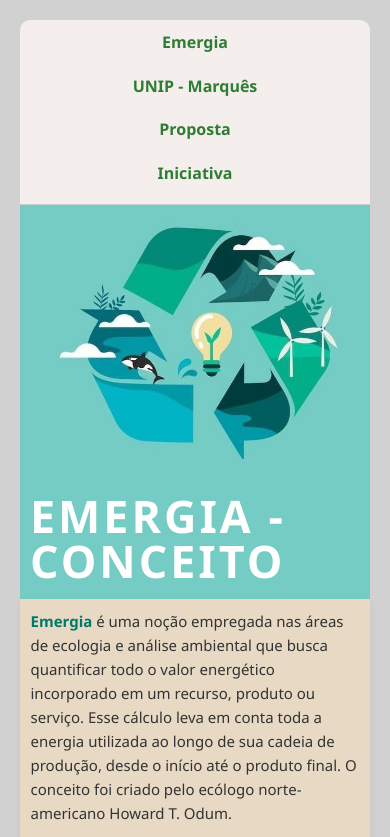
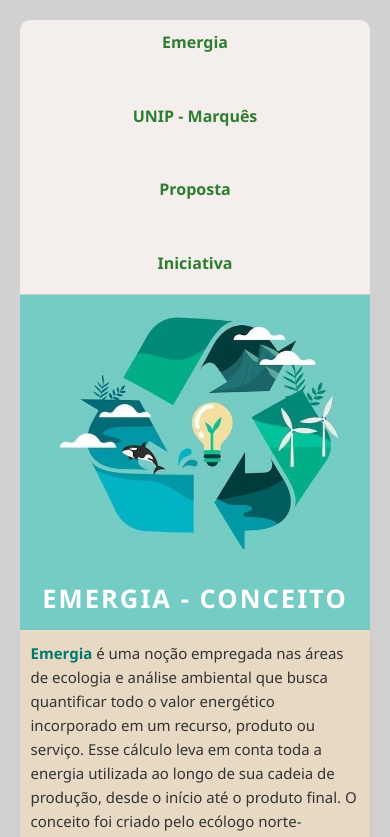
Before and after one commit to iniV2k/APS-1-SEM, a plain HTML site: page index.html in a window 390 px wide. Shown: the top 837 px of the page. Drawn offline with Linux system fonts and the light colour scheme.

Commit message:
correções e melhorias feitas

```diff
--- a/CSS/campus.css
+++ b/CSS/campus.css
@@ -1,10 +1,11 @@
+/* RESET */
 * {
     margin: 0;
     padding: 0;
     box-sizing: border-box;
 }
 
-/* ESTILOS DO BODY */
+/* BODY */
 body {
     font-family: 'Segoe UI', Tahoma, Geneva, Verdana, sans-serif;
     line-height: 1.6;
@@ -13,7 +14,7 @@ body {
     padding: 20px;
 }
 
-/* Container com imagem e texto lado a lado */
+/* CONTAINER COM IMAGEM E TEXTO */
 .header-container {
     display: flex;
     align-items: center;
@@ -25,7 +26,7 @@ body {
     flex-wrap: wrap;
 }
 
-/* Imagem do banner (logo UNIP) */
+/* IMAGEM DO BANNER */
 .header-image {
     max-width: 40%;
     height: auto;
@@ -34,7 +35,7 @@ body {
     padding: 10px;
 }
 
-/* Texto ao lado da imagem */
+/* TEXTO DO CABEÇALHO */
 .header-text {
     color: white;
     display: flex;
@@ -51,48 +52,12 @@ body {
     line-height: 1.2;
 }
 
-/* NAVBAR */
-nav {
-    background-color: #f4efec;
-    padding: 10px 0;
-    border-bottom: 1px solid #ccc;
-    margin-bottom: 0;
-}
-
-nav ul {
-    display: flex;
-    justify-content: center;
-    align-items: center;
-    list-style: none;
-    gap: 40px;
-    padding: 0;
-    margin: 0;
-}
-
-nav ul li a {
-    text-decoration: none;
-    font-weight: bold;
-    font-size: 1rem;
-    transition: color 0.3s ease;
-}
-
-nav ul li:nth-child(1) a,
-nav ul li:nth-child(2) a,
-nav ul li:nth-child(3) a,
-nav ul li:nth-child(4) a {
-    color: #2e7d32;
-}
-
-nav ul li a:hover {
-    opacity: 0.7;
-}
-
 /* CONTEÚDO PRINCIPAL */
 main {
     background-color: #e7d9c4;
     padding: 25px;
     border-radius: 12px;
-    box-shadow: 0 2px 8px rgba(0,0,0,0.05);
+    box-shadow: 0 2px 8px rgba(0, 0, 0, 0.05);
 }
 
 h1, h2 {
@@ -136,7 +101,7 @@ strong {
     margin: 30px auto;
     overflow: hidden;
     border-radius: 10px;
-    box-shadow: 0 4px 10px rgba(0,0,0,0.2);
+    box-shadow: 0 4px 10px rgba(0, 0, 0, 0.2);
     background: #fff;
 }
 
@@ -170,6 +135,7 @@ strong {
     box-shadow: 0 4px 6px rgba(0, 150, 136, 0.3);
 }
 
+/* BOTÕES DO CARROSSEL */
 .carousel-btn {
     position: absolute;
     top: 50%;
@@ -202,7 +168,7 @@ strong {
     outline: 2px solid #004d40;
 }
 
-/* responsividade */
+/* RESPONSIVIDADE */
 @media (max-width: 768px) {
     .header-container {
         flex-direction: column;
@@ -265,7 +231,7 @@ strong {
     }
 }
 
-/* footer */
+/* FOOTER */
 footer {
     background-color: #b2dfdb;
     padding: 20px;
--- a/CSS/emergy.css
+++ b/CSS/emergy.css
@@ -14,6 +14,10 @@ body {
     padding: 20px;
 }
 
+main {
+    margin: 0 auto;
+}
+
 /* Container com imagem e texto lado a lado */
 .header-container {
     display: flex;
@@ -21,18 +25,17 @@ body {
     justify-content: space-between;
     gap: 20px;
     padding: 20px;
-    background-color: #75ccc4; /* corrigido com # */
+    background-color: #75ccc4;
     border-radius: 8px;
     flex-wrap: wrap;
 }
 
 .header-image {
-    max-width: 20%;
+    max-width: 240px;
+    width: 100%;
     height: auto;
-    border-radius: 0;
+    border-radius: 8px;
     background-color: transparent;
-    padding: 0;
-    box-shadow: none;
 }
 
 .header-text {
@@ -40,47 +43,17 @@ body {
     display: flex;
     flex-direction: column;
     justify-content: center;
+    flex: 1;
     text-align: left;
-    flex: 1;
 }
 
 .conceito {
-    font-size: 2.8rem;
+    font-size: 2.6rem;
     font-weight: 900;
-    line-height: 1;
+    line-height: 1.2;
     text-transform: uppercase;
-    letter-spacing: 4px;
+    letter-spacing: 3px;
     user-select: none;
-}
-
-/* NAVBAR */
-nav {
-    background-color: #f4efec;
-    padding: 10px 0;
-    border-bottom: 1px solid #ccc;
-    margin-bottom: 0;
-}
-
-nav ul {
-    display: flex;
-    justify-content: center;
-    align-items: center;
-    list-style: none;
-    gap: 40px;
-    padding: 0;
-    margin: 0;
-}
-
-nav ul li a {
-    text-decoration: none;
-    font-weight: bold;
-    font-size: 1rem;
-    transition: color 0.3s ease;
-    color: #2e7d32;
-}
-
-nav ul li a:hover {
-    opacity: 0.7;
 }
 
 /* CONTEÚDO PRINCIPAL */
@@ -143,44 +116,19 @@ figcaption {
     color: #555;
 }
 
-/* RODAPÉ */
-footer {
-    background-color: #b2dfdb;
-    padding: 20px;
-    margin-top: 40px;
-    border-radius: 8px;
-    display: flex;
-    justify-content: space-around;
-    flex-wrap: wrap;
+/* RESPONSIVIDADE */
+@media (max-width: 1024px) {
+    .conceito {
+        font-size: 2.4rem;
+    }
 }
 
-.footer-container {
-    display: flex;
-    justify-content: space-between;
-    width: 100%;
-    gap: 20px;
-    flex-wrap: wrap;
-}
+@media (max-width: 768px) {
+    nav ul {
+        flex-direction: column;
+        gap: 12px;
+    }
 
-.footer-column {
-    flex: 1;
-    min-width: 200px;
-}
-
-.footer-column strong {
-    display: block;
-    margin-bottom: 10px;
-    font-size: 18px;
-}
-
-.footer-column span {
-    display: block;
-    margin-bottom: 5px;
-    color: #004d40;
-}
-
-/* RESPONSIVIDADE */
-@media (max-width: 768px) {
     .header-container {
         flex-direction: column;
         text-align: center;
@@ -193,13 +141,8 @@ footer {
     }
 
     .conceito {
-        font-size: 2.8rem;
-        letter-spacing: 3px;
-    }
-
-    nav ul {
-        flex-direction: column;
-        gap: 10px;
+        font-size: 2rem;
+        letter-spacing: 2px;
     }
 
     main {
@@ -221,9 +164,28 @@ footer {
     .footer-container {
         flex-direction: column;
         align-items: center;
+        text-align: center;
     }
 
     .footer-column {
-        text-align: center;
+        width: 100%;
     }
 }
+
+@media (max-width: 480px) {
+    .conceito {
+        font-size: 1.6rem;
+    }
+
+    nav ul {
+        font-size: 14px;
+    }
+
+    footer {
+        padding: 15px;
+    }
+
+    .footer-column strong {
+        font-size: 16px;
+    }
+}
--- a/CSS/formatGeral.css
+++ b/CSS/formatGeral.css
@@ -1,20 +1,82 @@
+/* FORMATAÇÃO GERAL */
 main {
     padding: 3%;
     border-radius: 0;
+}
+
+/*  BARRA DE NAVEGAÇÃO GERAL */
+nav {
+    background-color: #f4efec;
+    padding: 10px 0;
+    border-bottom: 1px solid #ccc;
+    margin-bottom: 0;
+}
+
+nav ul {
+    display: flex;
+    justify-content: center;
+    align-items: center;
+    list-style: none;
+    gap: 40px;
+    padding: 0;
+    margin: 0;
+}
+
+nav ul li a {
+    text-decoration: none;
+    font-weight: bold;
+    font-size: 1rem;
+    transition: color 0.3s ease;
+    color: #2e7d32;
+}
+
+nav ul li a:hover {
+    opacity: 0.7;
 }
 
 nav {
     border-radius: 10px 10px 0 0;
 }
 
+/* RODAPÉ GERAL */
 footer {
-    border-radius: 0 0 10px 10px;
+    background-color: #b2dfdb;
+    padding: 20px;
+    margin-top: 40px;
+    border-radius: 8px;
 }
 
+.footer-container {
+    display: flex;
+    justify-content: space-between;
+    gap: 40px;
+    flex-wrap: wrap;
+}
+
+.footer-column {
+    flex: 1;
+    min-width: 220px;
+}
+
+.footer-column strong {
+    display: block;
+    margin-bottom: 10px;
+    font-size: 18px;
+}
+
+.footer-column span {
+    display: block;
+    margin-bottom: 5px;
+    color: #004d40;
+}
+
+
+/* CABEÇALHO GERAL */
 .header-container {
     border-radius: 0;
 }
 
+/* RESPONSIVIDADE GERAL */
 @media (min-width: 768px) {
     main, header, footer, hr {
         margin: 0 10% 0 10%;
@@ -28,4 +90,9 @@ footer {
     footer {
         padding: 20px 110px;
     }
+
+    .imagem-texto-lado-a-lado {
+        padding-left: 50px;
+    }
+
 }
--- a/CSS/initiative.css
+++ b/CSS/initiative.css
@@ -1,10 +1,10 @@
+/* RESET E BASE */
 * {
     margin: 0;
     padding: 0;
     box-sizing: border-box;
 }
 
-/* BODY GERAL */
 body {
     font-family: 'Segoe UI', Tahoma, Geneva, Verdana, sans-serif;
     line-height: 1.6;
@@ -13,7 +13,7 @@ body {
     padding: 20px;
 }
 
-/* Container com imagem e texto lado a lado */
+/* HEADER */
 .header-container {
     display: flex;
     align-items: center;
@@ -26,12 +26,9 @@ body {
 }
 
 .header-image {
-    max-width: 20%;
+    max-width: 200px;
     height: auto;
     border-radius: 0;
-    background-color: transparent;
-    padding: 0;
-    box-shadow: none;
 }
 
 .header-text {
@@ -43,7 +40,6 @@ body {
     flex: 1;
 }
 
-
 .iniciativa {
     font-size: 2.8rem;
     font-weight: 900;
@@ -51,46 +47,15 @@ body {
     text-transform: uppercase;
     letter-spacing: 4px;
     user-select: none;
-    color: white;
 }
 
-
-/* NAVBAR */
-nav {
-    background-color: #f4efec;
-    padding: 10px 0;
-    border-bottom: 1px solid #ccc;
-    margin-bottom: 0;
-}
-
-nav ul {
-    display: flex;
-    justify-content: center;
-    align-items: center;
-    list-style: none;
-    gap: 40px;
-    padding: 0;
-    margin: 0;
-}
-
-nav ul li a {
-    text-decoration: none;
-    font-weight: bold;
-    font-size: 1rem;
-    transition: color 0.3s ease;
-    color: #2e7d32;
-}
-
-nav ul li a:hover {
-    opacity: 0.7;
-}
-
-/* CONTEÚDO PRINCIPAL */
+/* MAIN */
 main {
     background-color: #e7d9c4;
     padding: 25px;
     border-radius: 12px;
     box-shadow: 0 2px 8px rgba(0, 0, 0, 0.05);
+    margin-top: 20px;
 }
 
 h1, h2 {
@@ -126,7 +91,7 @@ strong {
     color: #00796b;
 }
 
-/* FIGURAS */
+/* FIGURES */
 figure {
     margin: 30px 0;
     text-align: center;
@@ -145,21 +110,17 @@ figcaption {
     color: #555;
 }
 
-/* RODAPÉ */
+/* FOOTER */
 footer {
     background-color: #b2dfdb;
     padding: 20px;
     margin-top: 40px;
     border-radius: 8px;
-    display: flex;
-    justify-content: space-around;
-    flex-wrap: wrap;
 }
 
 .footer-container {
     display: flex;
     justify-content: space-between;
-    width: 100%;
     gap: 20px;
     flex-wrap: wrap;
 }
@@ -181,27 +142,31 @@ footer {
     color: #004d40;
 }
 
-/* RESPONSIVIDADE */
-@media (max-width: 768px) {
+/* MELHOR RESPONSIVIDADE */
+@media (max-width: 1024px) {
     .header-container {
         flex-direction: column;
+        align-items: center;
         text-align: center;
-        padding: 15px 10px;
     }
 
-    .header-image {
-        max-width: 90%;
-        margin-bottom: 15px;
+    .header-text {
+        text-align: center;
+    }
+
+    nav ul {
+        gap: 25px;
+    }
+}
+
+@media (max-width: 768px) {
+    body {
+        padding: 10px;
     }
 
     .iniciativa {
-        font-size: 2.8rem;
-        letter-spacing: 3px;
-    }
-
-    nav ul {
-        flex-direction: column;
-        gap: 10px;
+        font-size: 2.2rem;
+        letter-spacing: 2px;
     }
 
     main {
@@ -223,9 +188,29 @@ footer {
     .footer-container {
         flex-direction: column;
         align-items: center;
+        text-align: center;
     }
 
-    .footer-column {
-        text-align: center;
+    .header-image {
+        max-width: 90%;
     }
 }
+
+@media (max-width: 480px) {
+    .iniciativa {
+        font-size: 1.8rem;
+    }
+
+    nav ul {
+        flex-direction: column;
+        gap: 12px;
+    }
+
+    nav ul li a {
+        font-size: 0.95rem;
+    }
+
+    figure img {
+        border-radius: 5px;
+    }
+}
--- a/CSS/proposal.css
+++ b/CSS/proposal.css
@@ -25,9 +25,10 @@ body {
     flex-wrap: wrap;
 }
 
-.header-image {
-    max-width: 20%;
+.header-container img {
+    max-width: 200px;
     height: auto;
+    border-radius: 6px;
 }
 
 .header-text {
@@ -44,33 +45,6 @@ body {
     text-transform: uppercase;
     letter-spacing: 4px;
     user-select: none;
-}
-
-/* NAVBAR */
-nav {
-    background-color: #f4efec;
-    padding: 10px 0;
-    border-bottom: 1px solid #ccc;
-}
-
-nav ul {
-    display: flex;
-    justify-content: center;
-    align-items: center;
-    list-style: none;
-    gap: 40px;
-}
-
-nav ul li a {
-    text-decoration: none;
-    font-weight: bold;
-    font-size: 1rem;
-    color: #2e7d32;
-    transition: color 0.3s ease;
-}
-
-nav ul li a:hover {
-    opacity: 0.7;
 }
 
 /* CONTEÚDO PRINCIPAL */
@@ -119,37 +93,39 @@ strong {
 .imagem-texto-lado-a-lado {
     display: flex;
     align-items: flex-start;
-    gap: 16px;
+    justify-content: center;
+    gap: 24px;
     margin: 30px 0;
     flex-wrap: wrap;
 }
 
 .imagem-texto-lado-a-lado figure {
-    margin: 0;
-    width: 30%;
-    min-width: 200px;
+    flex: 1;
+    min-width: 250px;
+    max-width: 400px;
 }
 
 .imagem-texto-lado-a-lado p {
-    flex: 1;
-    min-width: 250px;
+    flex: 2;
+    min-width: 280px;
 }
 
+/* FIGURAS */
 .img-menor {
     width: 100%;
     height: auto;
+    border-radius: 8px;
     display: block;
-    border-radius: 8px;
 }
 
-/* FIGURAS COMUNS */
 figure {
     margin: 30px 0;
     text-align: center;
 }
 
 figure img {
-    max-width: 55%;
+    width: 100%;
+    max-width: 600px;
     height: auto;
     border-radius: 10px;
     box-shadow: 0 2px 8px rgba(0, 0, 0, 0.1);
@@ -161,53 +137,21 @@ figcaption {
     color: #555;
 }
 
-/* RODAPÉ */
-footer {
-    background-color: #b2dfdb;
-    padding: 20px;
-    margin-top: 40px;
-    border-radius: 8px;
-    display: flex;
-    justify-content: space-around;
-    flex-wrap: wrap;
-}
+/* RESPONSIVO */
+@media (max-width: 768px) {
+    body {
+        padding: 10px;
+    }
 
-.footer-container {
-    display: flex;
-    justify-content: space-between;
-    width: 100%;
-    gap: 20px;
-    flex-wrap: wrap;
-}
-
-.footer-column {
-    flex: 1;
-    min-width: 200px;
-}
-
-.footer-column strong {
-    display: block;
-    margin-bottom: 10px;
-    font-size: 18px;
-}
-
-.footer-column span {
-    display: block;
-    margin-bottom: 5px;
-    color: #004d40;
-}
-
-/* RESPONSIVIDADE */
-@media (max-width: 768px) {
     .header-container {
         flex-direction: column;
+        align-items: center;
         text-align: center;
-        padding: 15px 10px;
     }
 
-    .header-image {
-        max-width: 90%;
-        margin-bottom: 15px;
+    .header-container img {
+        width: 100%;
+        max-width: 300px;
     }
 
     .iniciativa {
@@ -238,11 +182,13 @@ footer {
 
     .imagem-texto-lado-a-lado {
         flex-direction: column;
+        align-items: center;
     }
 
     .imagem-texto-lado-a-lado figure,
     .imagem-texto-lado-a-lado p {
         width: 100%;
+        text-align: center;
     }
 
     .footer-container {
```
Also changed, not shown: campus.html (+8 -4 lines), index.html (+10 -0 lines), iniciativa.html (+8 -0 lines), proposta.html (+1 -1 lines).
